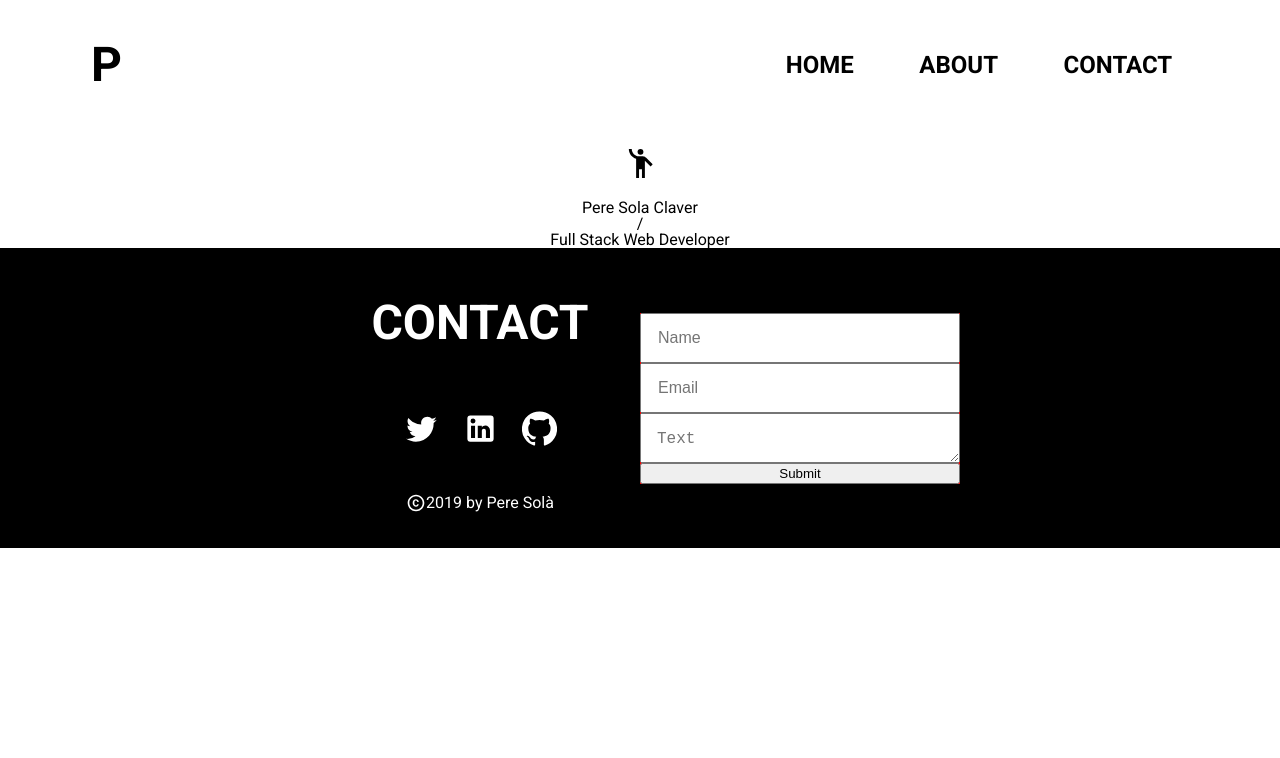
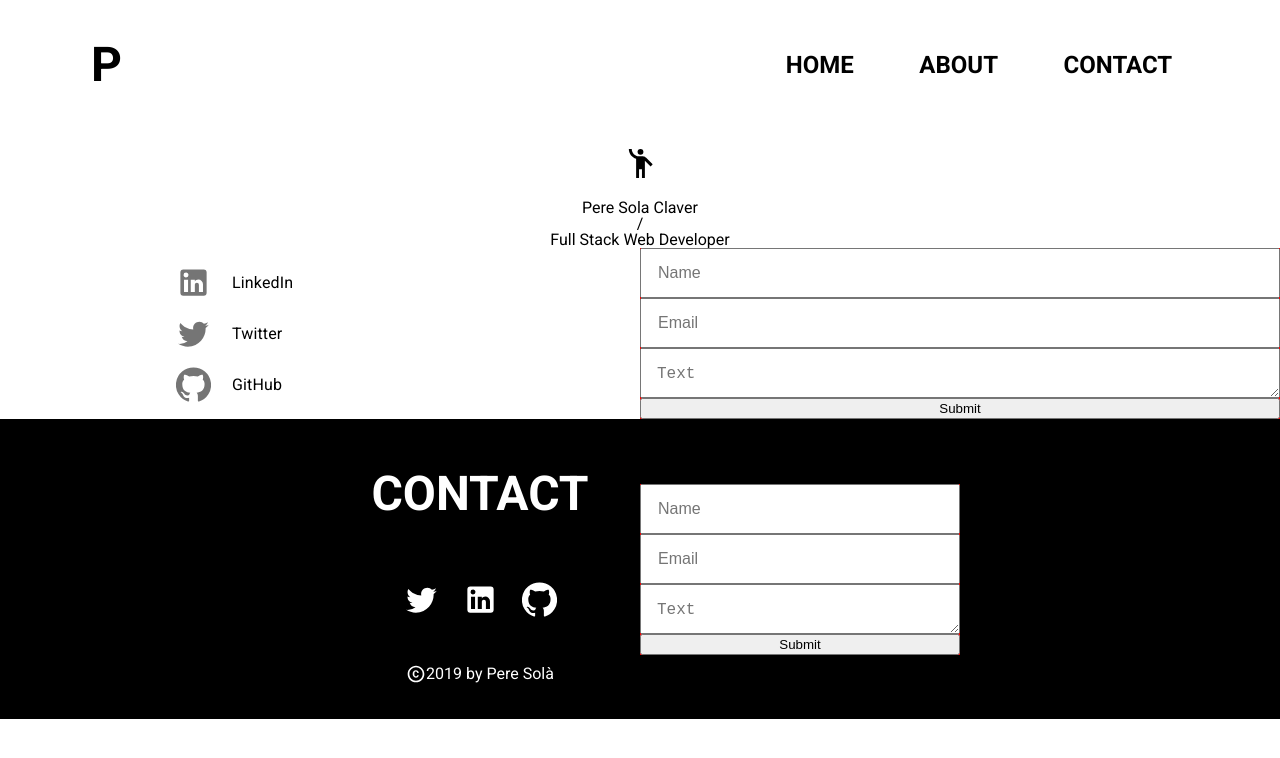
Before and after one commit to petrussola/portfolio-web, a React (Create React App) app: page /contact in a window 1280 px wide. Shown: the top 758 px of the page. Built offline with nearby package versions, Linux system fonts and the light colour scheme.

Commit message:
Contact page

```diff
--- a/src/App.css
+++ b/src/App.css
@@ -52,3 +52,7 @@ p {
 .center {
   text-align: center;
 }
+
+.spacedlines {
+  line-height: 1.6;
+}
--- a/src/App.js
+++ b/src/App.js
@@ -9,6 +9,7 @@ import About from "./components/About/About";
 import Project from "./components/Project";
 import Center from "./components/Header/Center";
 import Footer from "./components/Footer/Footer";
+import ContactPage from "./components/Contact/ContactPage";
 
 function App() {
   return (
@@ -17,6 +18,7 @@ function App() {
       <Route path="/" component={Center} />
       <Route exact path="/" component={HomePage} />
       <Route path="/about" component={About} />
+      <Route path="/contact" component={ContactPage} />
       <Route path="/projects/:id" component={Project} />
       <Route path="/" component={Footer} />
     </div>
--- a/src/components/About/About.jsx
+++ b/src/components/About/About.jsx
@@ -16,7 +16,8 @@ const useStyles = makeStyles({
   container: {
     padding: '25px',
     display: "flex",
-    "flex-direction": "row"
+    "flex-direction": "row",
+    'align-items': 'center'
   }
 });
 
--- a/src/components/About/DescriptionMe.jsx
+++ b/src/components/About/DescriptionMe.jsx
@@ -16,7 +16,7 @@ export default function DescriptionMe() {
   return (
     <div className={classes.root}>
       <h3>2 CENTS ABOUT ME</h3>
-      <p className={"justify"}>
+      <p className={"justify spacedlines"}>
         Lorem ipsum dolor sit amet, consectetur adipiscing elit. Donec
         sollicitudin feugiat quam, vitae condimentum lacus. Sed molestie posuere
         est, eget lobortis urna consequat ut. Aliquam erat volutpat. Vivamus ut
@@ -28,7 +28,7 @@ export default function DescriptionMe() {
       </p>
 
       <h3>LANGUAGES & FRAMEWORKS</h3>
-      <p className={"center"}>
+      <p className={"center spacedlines"}>
         HTML | CSS | Javascript | React | Node | Express | Relational Databases
       </p>
     </div>
--- /dev/null
+++ b/src/components/Contact/ContactDetails.jsx
@@ -0,0 +1,53 @@
+import React from "react";
+
+// MATERIAL UI
+import { makeStyles } from "@material-ui/core";
+import List from "@material-ui/core/List";
+import ListItem from "@material-ui/core/ListItem";
+import ListItemIcon from "@material-ui/core/ListItemIcon";
+import ListItemText from "@material-ui/core/ListItemText";
+import LinkedInIcon from "@material-ui/icons/LinkedIn";
+import TwitterIcon from "@material-ui/icons/Twitter";
+import GitHubIcon from "@material-ui/icons/GitHub";
+
+const useStyles = makeStyles({
+  root: {
+    width: "50%"
+  },
+  list: {
+    width: "50%",
+    margin: "0 auto"
+  }
+});
+
+export default function ContactDetails() {
+  const classes = useStyles();
+  return (
+    <div className={classes.root}>
+      <List className={classes.list}>
+        <ListItemLink href="https://www.linkedin.com/in/peresola/">
+          <ListItemIcon>
+            <LinkedInIcon fontSize={"large"} />
+          </ListItemIcon>
+          <ListItemText primary="LinkedIn" />
+        </ListItemLink>
+        <ListItemLink href="https://twitter.com/petrussola">
+          <ListItemIcon>
+            <TwitterIcon fontSize={"large"} />
+          </ListItemIcon>
+          <ListItemText primary="Twitter" />
+        </ListItemLink>
+        <ListItemLink href="https://github.com/petrussola">
+          <ListItemIcon>
+            <GitHubIcon fontSize={"large"} />
+          </ListItemIcon>
+          <ListItemText primary="GitHub" />
+        </ListItemLink>
+      </List>
+    </div>
+  );
+}
+
+function ListItemLink(props) {
+  return <ListItem button component="a" {...props} />;
+}
--- /dev/null
+++ b/src/components/Contact/ContactPage.jsx
@@ -0,0 +1,25 @@
+import React from "react";
+import ContactDetails from "./ContactDetails";
+import FormContainer from "../Footer/FormContainer";
+
+// MATERIAL UI
+import { makeStyles } from "@material-ui/core/styles";
+
+const useStyles = makeStyles({
+  root: {
+    display: "flex",
+    "flex-direction": "row",
+    "align-items": "center",
+    "justify-content": "center"
+  }
+});
+
+export default function ContactPage() {
+  const classes = useStyles();
+  return (
+    <div className={classes.root}>
+      <ContactDetails />
+      <FormContainer />
+    </div>
+  );
+}
--- a/src/components/Footer/Footer.jsx
+++ b/src/components/Footer/Footer.jsx
@@ -1,7 +1,7 @@
 import React from "react";
 
 // COMPONENTS
-import ContactForm from "./FormContainer";
+import FormContainer from "./FormContainer";
 import ContactDetails from "./ContactDetails";
 
 // MATERIAL UI
@@ -27,10 +27,10 @@ const useStyles = makeStyles({
 export default function Footer() {
   const classes = useStyles();
   return (
-    <div className={classes.root}>
+    <div className={classes.root} id={'test'}>
       <div className={classes.container}>
         <ContactDetails />
-        <ContactForm />
+        <FormContainer />
       </div>
     </div>
   );
--- a/src/components/Footer/FormContainer.jsx
+++ b/src/components/Footer/FormContainer.jsx
@@ -17,7 +17,7 @@ const initialValues = {
   message: ""
 };
 
-export default function ContactForm() {
+export default function FormContainer() {
   const submitFormHandler = values => {
     console.log(values);
   };
```
Also changed, not shown: src/components/ContactPage.jsx (deleted, +0 -8 lines), src/Helpers/FormHandlers.js (added).
